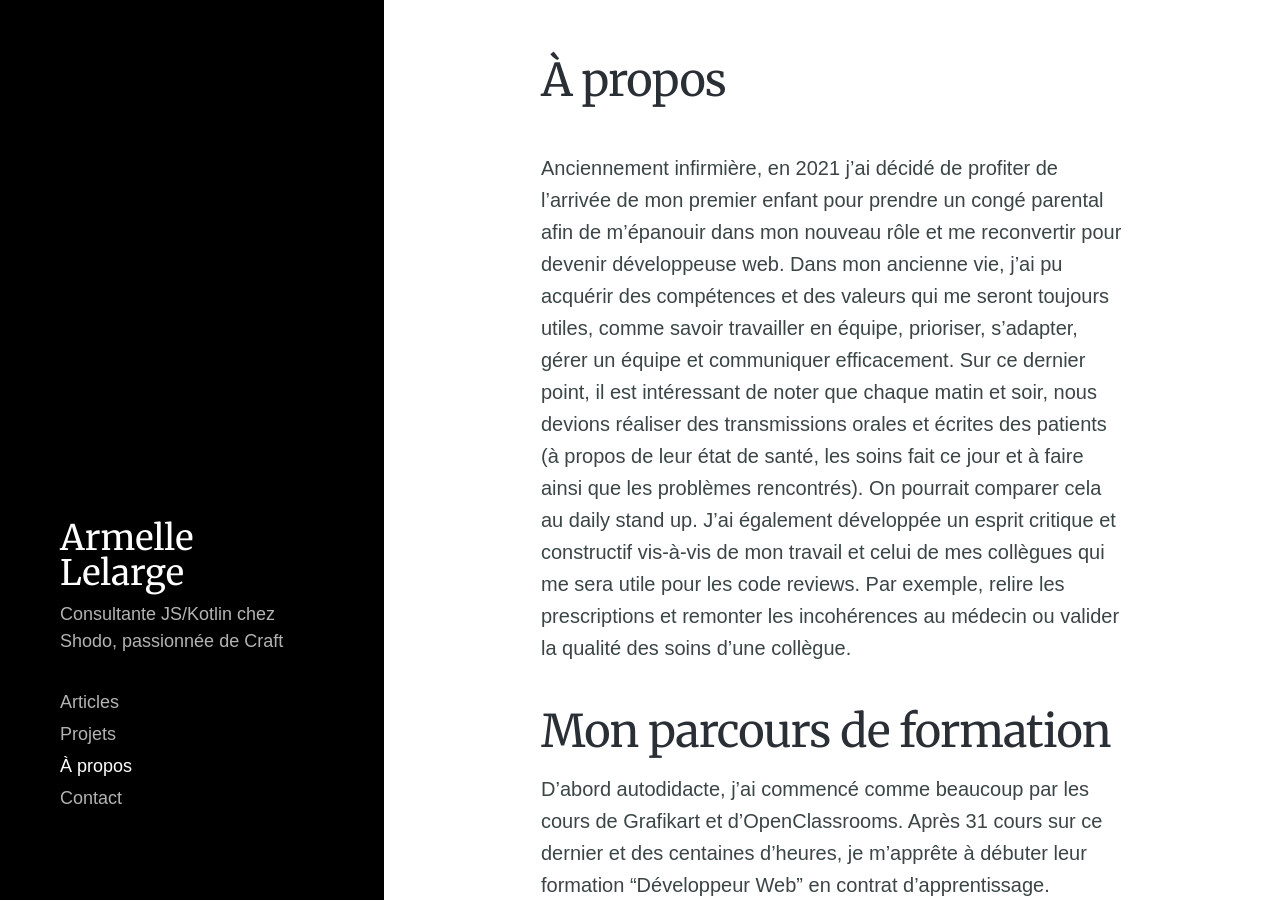
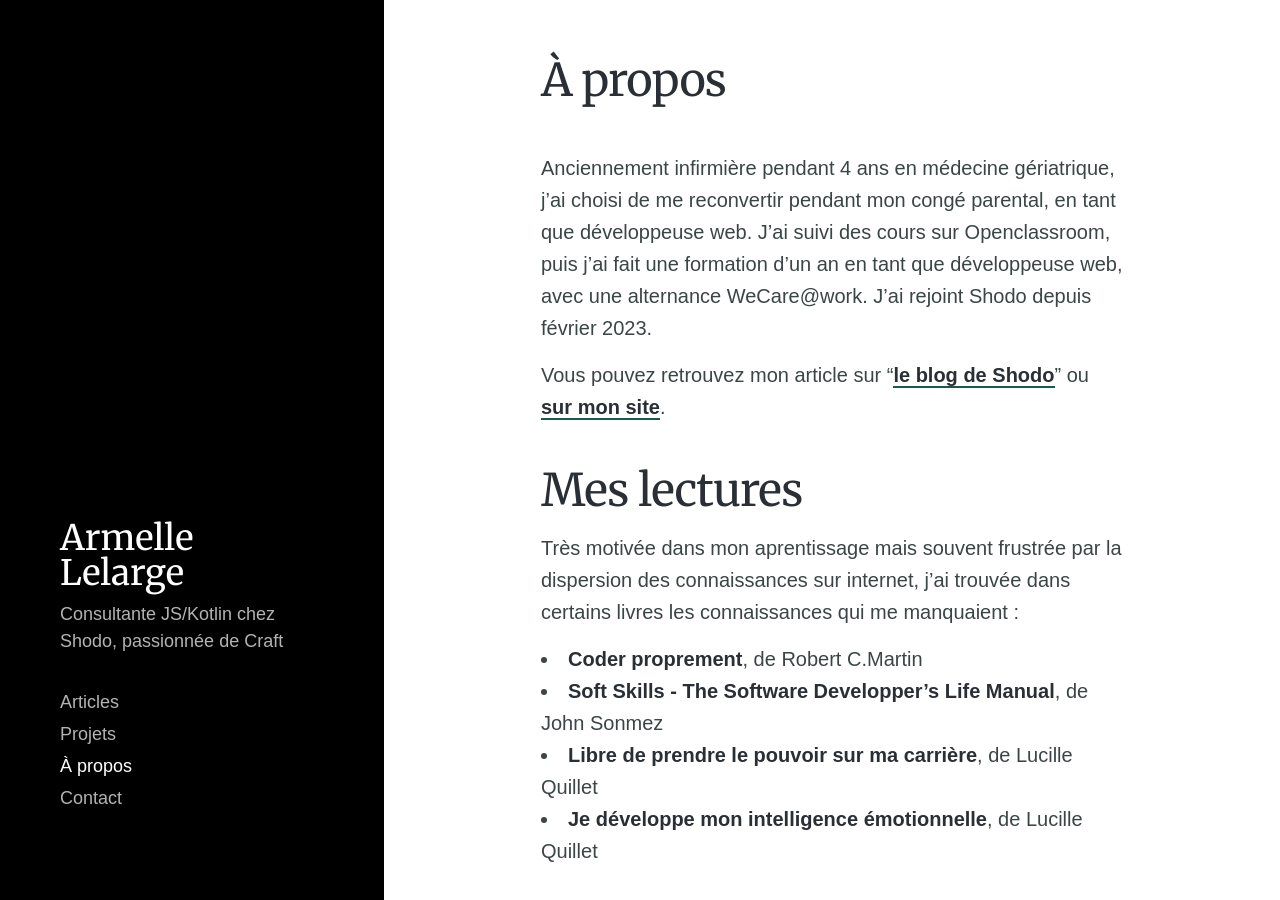
Before and after one commit to alelarge/alelarge.github.io, a Jekyll site: the page built from _pages/about.md, in a window 1280 px wide and 900 px high. Built offline with Jekyll 4.4.1, drawn with Linux system fonts in a browser that asks for light colours; nearby versions of some CDN libraries; some web fonts are replaced.

Commit message:
Add new post and update about page content

```diff
--- a/_pages/about.md
+++ b/_pages/about.md
@@ -5,11 +5,9 @@ description:
 featured_image: /images/demo/demo-portrait.jpg
 ---
 
-Anciennement infirmière, en 2021 j'ai décidé de profiter de l'arrivée de mon premier enfant pour prendre un congé parental afin de m'épanouir dans mon nouveau rôle et me reconvertir pour devenir développeuse web. Dans mon ancienne vie, j'ai pu acquérir des compétences et des valeurs qui me seront toujours utiles, comme savoir travailler en équipe, prioriser, s'adapter, gérer un équipe et communiquer efficacement. Sur ce dernier point, il est intéressant de noter que chaque matin et soir, nous devions réaliser des transmissions orales et écrites des patients (à propos de leur état de santé, les soins fait ce jour et à faire ainsi que les problèmes rencontrés). On pourrait comparer cela au daily stand up. J'ai également développée un esprit critique et constructif vis-à-vis de mon travail et celui de mes collègues qui me sera utile pour les code reviews. Par exemple, relire les prescriptions et remonter les incohérences au médecin ou valider la qualité des soins d'une collègue.
+Anciennement infirmière pendant 4 ans en médecine gériatrique, j'ai choisi de me reconvertir pendant mon congé parental, en tant que développeuse web. J'ai suivi des cours sur Openclassroom, puis j'ai fait une formation d'un an en tant que développeuse web, avec une alternance WeCare@work. J'ai rejoint Shodo depuis février 2023.
 
-## Mon parcours de formation
-
-D'abord autodidacte, j'ai commencé comme beaucoup par les cours de Grafikart et d'OpenClassrooms. Après 31 cours sur ce dernier et des centaines d'heures, je m'apprête à débuter leur formation "Développeur Web" en contrat d'apprentissage.
+Vous pouvez retrouvez mon article sur "[le blog de Shodo](https://shodo.io/dinfirmiere-en-medecine-geriatrique-a-developpeuse-full-stack-js-kotlin/)" ou [sur mon site](/blog/article-reconversion-professionnelle-infirmiere-developpeuse).
 
 ## Mes lectures
 
```
Also changed, not shown: _posts/2023-07-27-article-reconversion-professionnelle-infirmiere-developpeuse.md (added, +40 -0 lines).
